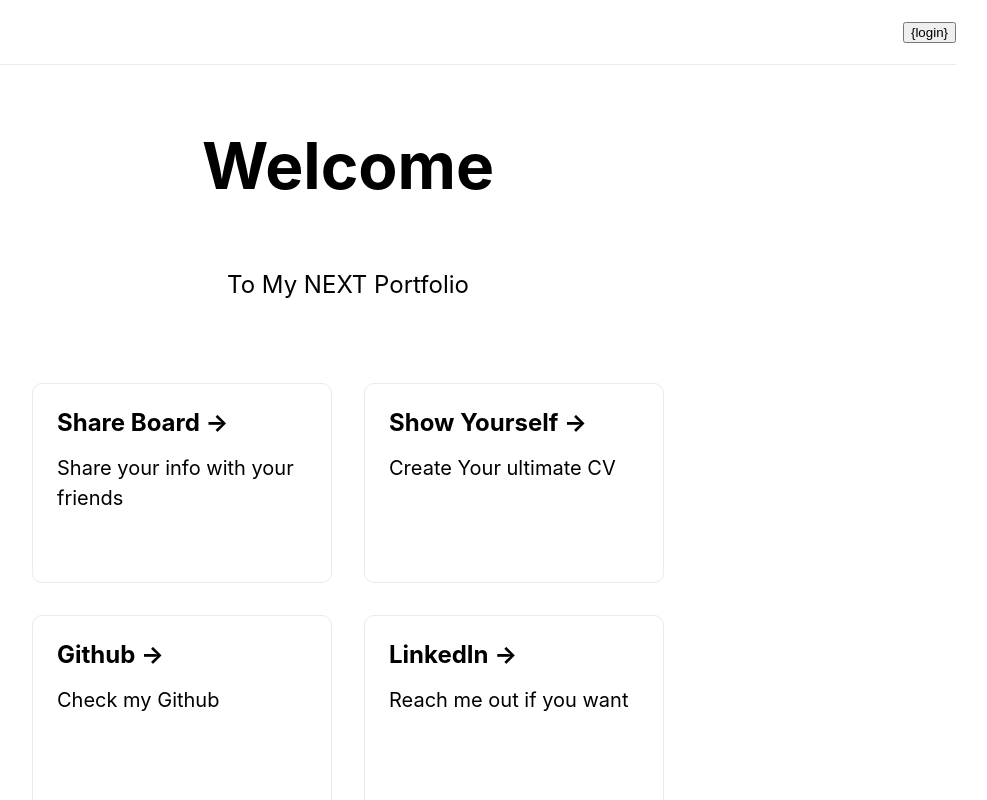
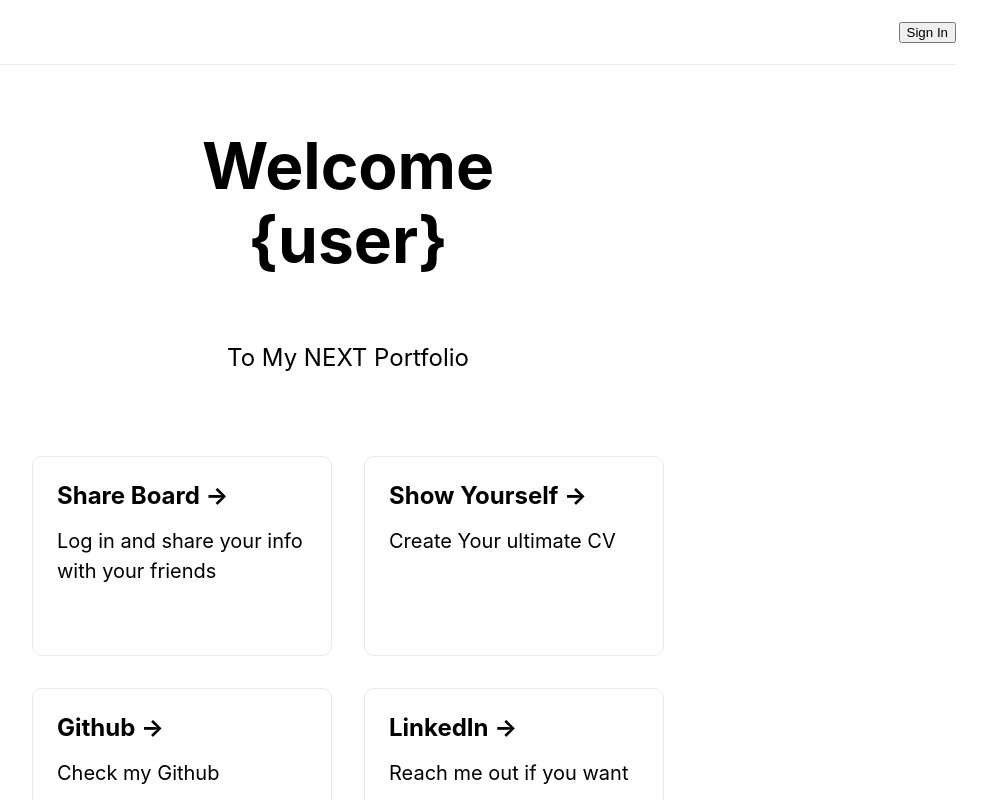
Before and after one commit to TomaszBeben/MyNEXTPortfolio, a Next.js app: page / in a window 1280 px wide. Shown: the top 800 px of the page, without its empty margins (292-1279 px from the left). Built offline with nearby package versions, Linux system fonts and the light colour scheme; no server answers.

Commit message:
user display

```diff
--- a/src/pages/_app.tsx
+++ b/src/pages/_app.tsx
@@ -3,10 +3,10 @@ import type { AppProps } from 'next/app'
 import { SessionProvider } from "next-auth/react"
 
 
-function MyApp({ Component, pageProps: { session, ...pageProps }}: AppProps) {
+const MyApp = ({ Component, pageProps: { session, ...pageProps }}: AppProps) => {
   return (
     <SessionProvider session={session}>
-      <Component {...pageProps} />
+        <Component {...pageProps} />
     </SessionProvider>
   )
 }
--- a/src/pages/index.tsx
+++ b/src/pages/index.tsx
@@ -1,12 +1,24 @@
+import { useEffect, useState } from 'react'
 import type { NextPage } from 'next'
 import Head from 'next/head'
 import Image from 'next/image'
 import styles from '../styles/Home.module.css'
 import Link from 'next/link'
+import AuthButton from './app/_authButton'
+import { useSession } from 'next-auth/react'
 
 import { mainPageData } from '../temporaryDataToFetch/mainPageData'
 
+
 const Home: NextPage = () => {
+  const [user, setUser] = useState<string>('{user}')
+  const { data: session } = useSession<boolean>()
+
+  useEffect(() => {
+    return session !== null ? setUser(session?.user?.name) : setUser('{user}')
+  }, [session])
+
+  console.log(session?.user?.name);
 
   return (
     <div className={styles.container}>
@@ -15,12 +27,13 @@ const Home: NextPage = () => {
       </Head>
 
       <header className={styles.header}>
-        <button>{'{login}'}</button>
+        <AuthButton />
       </header>
 
       <main className={styles.main}>
         <h1 className={styles.title}>
-          Welcome
+          Welcome<br />
+          {user}
         </h1>
 
         <p className={styles.description}>
--- a/src/temporaryDataToFetch/mainPageData.ts
+++ b/src/temporaryDataToFetch/mainPageData.ts
@@ -3,7 +3,7 @@ export const mainPageData = [
         id:0,
         href:"/app",
         name: 'Share Board',
-        description: 'Share your info with your friends'
+        description: 'Log in and share your info with your friends'
     },
     {
         id:1,
```
Also changed, not shown: src/pages/app/index.tsx (+3 -13 lines).
